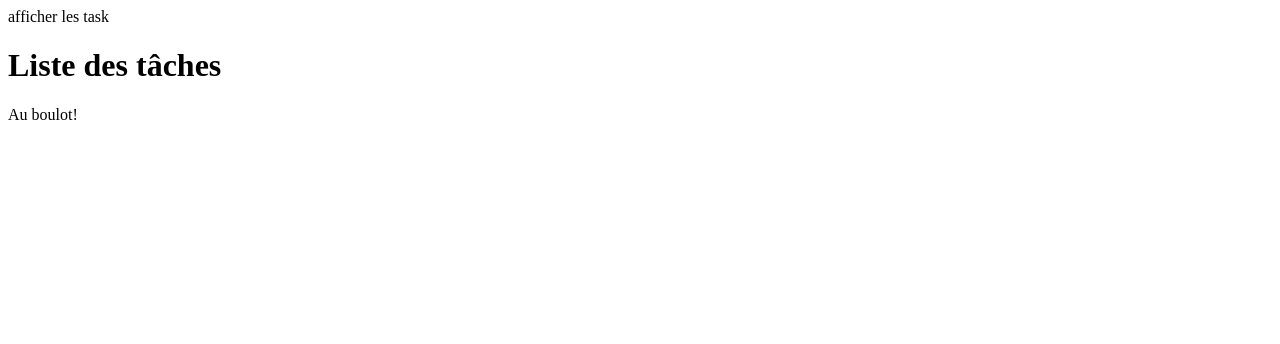
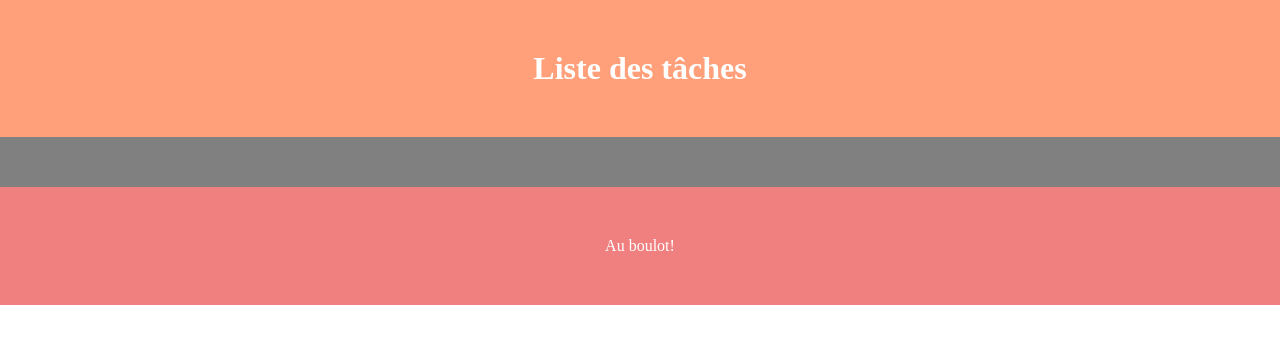
Before and after one commit to OlivierBrun82/task_crud, a PHP site: page / in a window 1280 px wide. Shown: the top 344 px of the page. Run offline with PHP 8.4, Linux system fonts and the light colour scheme.

Commit message:
ajout du css

```diff
--- a/assets/css/style.css
+++ b/assets/css/style.css
@@ -0,0 +1,30 @@
+/*  ALL */
+* {
+    padding: 0;
+    margin: 0;
+}
+
+/* HEADER */
+header {
+    background-color: lightsalmon;
+    color: white;
+    text-align: center;
+    padding: 50px;
+}
+
+/* MAIN */
+main {
+    background-color: gray;
+    display: flex;
+    justify-content: space-around;
+    align-items: center;
+    padding: 25px;
+}
+
+/* FOOTER */
+footer {
+    background-color: lightcoral;
+    color: white;
+    text-align: center;
+    padding: 50px;
+}
--- a/index.php
+++ b/index.php
@@ -1,7 +1,7 @@
 <?php
 require_once 'config/database.php';
 
-    echo"afficher les task";
+    // echo"afficher les task";
 
 
 
@@ -18,6 +18,7 @@ require_once 'config/database.php';
 <head>
     <meta charset="UTF-8">
     <meta name="viewport" content="width=device-width, initial-scale=1.0">
+    <link rel="stylesheet" href="assets/css/style.css">
     <title>Document</title>
 </head>
 <body>
```
